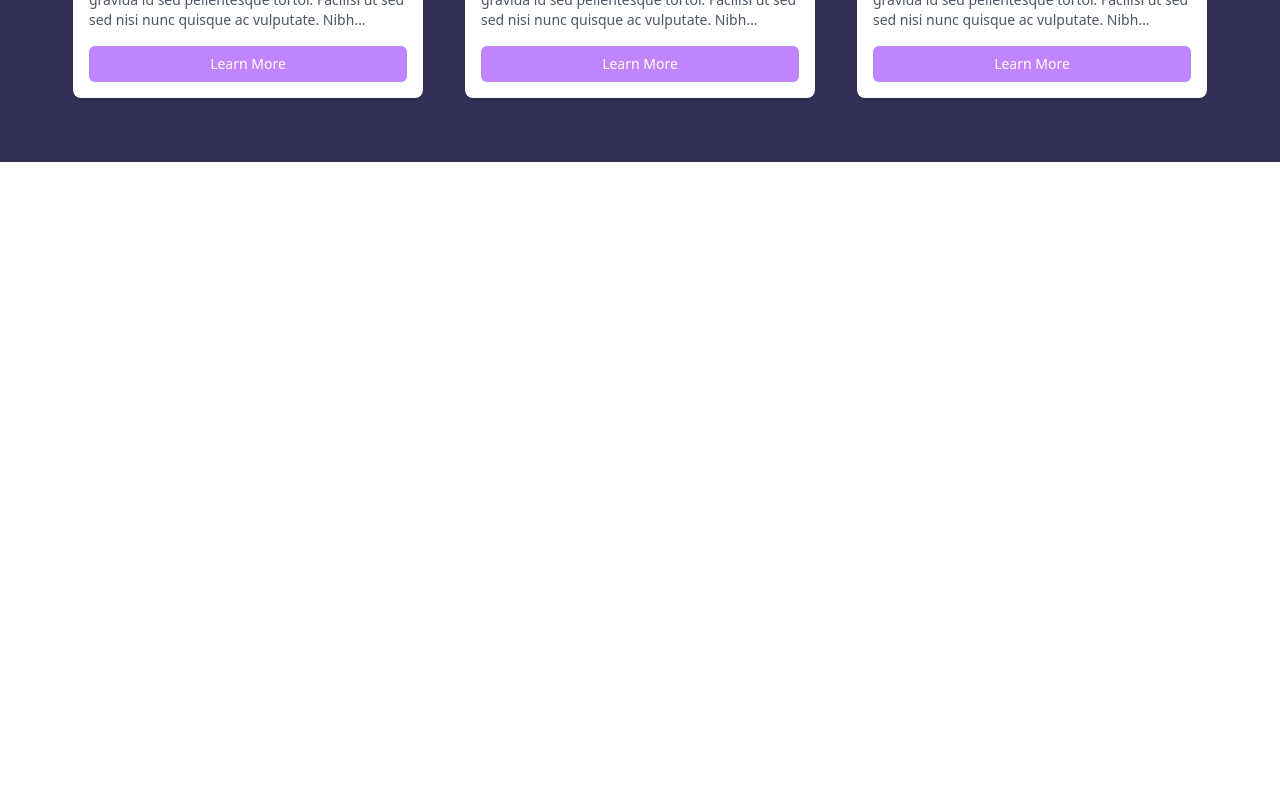
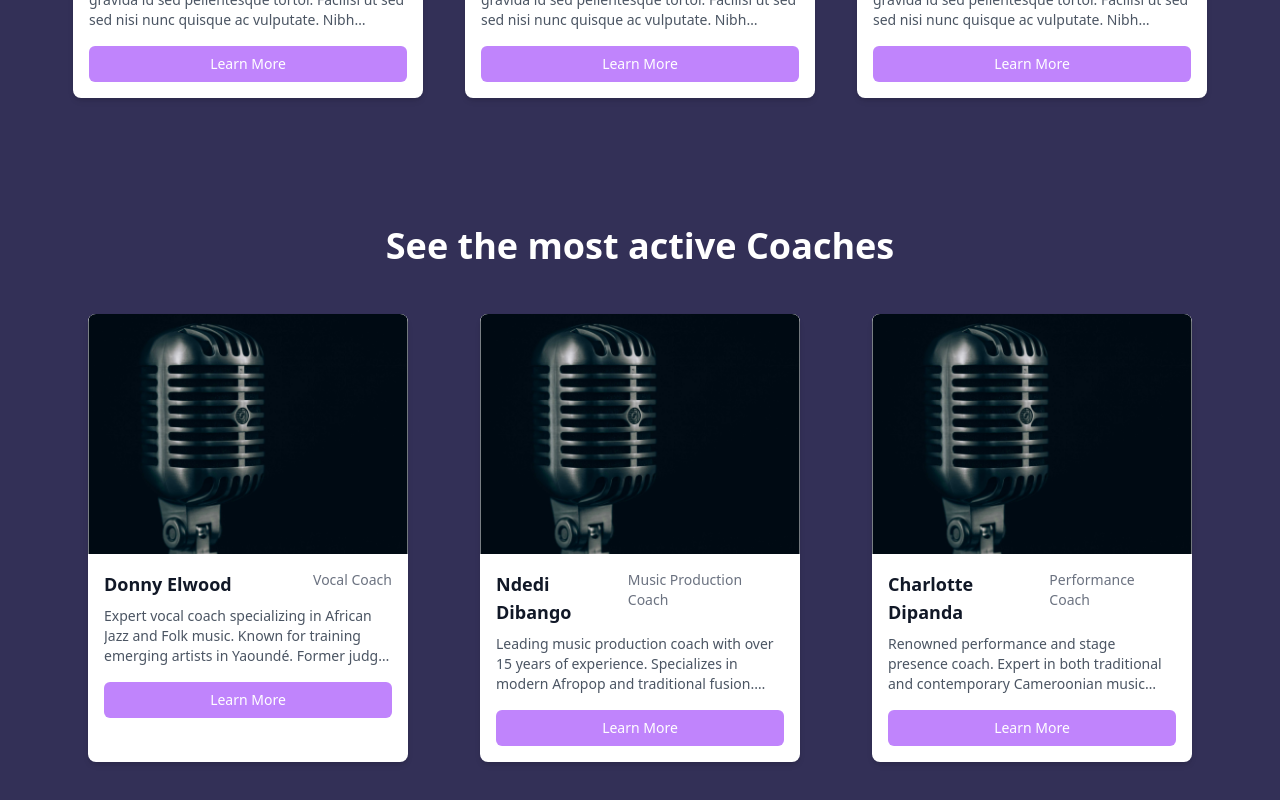
Before and after one commit to christienMD/cimfest-hackathon, a React (Vite) app: page / in a window 1280 px wide. Shown: the part 985-1785 px from the top of the page. Before the commit the page ends 1147 px from the top, so only its background shows below. Built offline with nearby package versions, Linux system fonts and the light colour scheme.

Commit message:
feat: build the active coach section

```diff
--- /dev/null
+++ b/src/components/cards/ActiveCoachCard/ActiveCoachCard.tsx
@@ -0,0 +1,52 @@
+
+interface ActiveCoachCardProps {
+  name: string;
+  role: string;
+  imageUrl: string;
+  description: string;
+  onLearnMore?: () => void;
+  className?: string;
+}
+
+const ActiveCoachCard = ({
+  name,
+  role,
+  imageUrl,
+  description,
+  onLearnMore,
+  className = "",
+}: ActiveCoachCardProps) => {
+  return (
+    <div
+      className={`bg-white rounded-lg shadow-md overflow-hidden ${className}`}
+    >
+      {/* Image Container with reduced height */}
+      <div className="w-full aspect-[4/3] overflow-hidden bg-gray-100">
+        <img
+          src={imageUrl}
+          alt={`${name} - ${role}`}
+          className="w-full h-full object-cover"
+        />
+      </div>
+
+      {/* Content Container */}
+      <div className="p-4">
+        <div className="flex justify-between items-start mb-2">
+          <h3 className="text-lg font-semibold text-gray-900">{name}</h3>
+          <span className="text-sm text-gray-500">{role}</span>
+        </div>
+
+        <p className="text-gray-600 text-sm mb-4 line-clamp-3">{description}</p>
+
+        <button
+          onClick={onLearnMore}
+          className="w-full py-2 bg-purple-400 hover:bg-purple-500 text-white rounded-md transition-colors duration-200 text-sm"
+        >
+          Learn More
+        </button>
+      </div>
+    </div>
+  );
+};
+
+export default ActiveCoachCard;
--- /dev/null
+++ b/src/components/sections/ActiveCoaches/ActiveCoaches.tsx
@@ -0,0 +1,72 @@
+import ActiveCoachCard from "@/components/cards/ActiveCoachCard/ActiveCoachCard";
+
+
+interface Coach {
+  id: string;
+  name: string;
+  role: string;
+  imageUrl: string;
+  description: string;
+}
+
+const coaches: Coach[] = [
+  {
+    id: "1",
+    name: "Donny Elwood",
+    role: "Vocal Coach",
+    imageUrl: "/coach.png",
+    description:
+      "Expert vocal coach specializing in African Jazz and Folk music. Known for training emerging artists in Yaoundé. Former judge on The Voice Afrique and mentor to numerous successful Cameroonian artists.",
+  },
+  {
+    id: "2",
+    name: "Ndedi Dibango",
+    role: "Music Production Coach",
+    imageUrl: "/coach.png",
+    description:
+      "Leading music production coach with over 15 years of experience. Specializes in modern Afropop and traditional fusion. Head of production at Galaxy Records Douala.",
+  },
+  {
+    id: "3",
+    name: "Charlotte Dipanda",
+    role: "Performance Coach",
+    imageUrl: "/coach.png",
+    description:
+      "Renowned performance and stage presence coach. Expert in both traditional and contemporary Cameroonian music styles. Provides masterclasses in artist development and stage craft.",
+  },
+];
+
+const ActiveCoaches = () => {
+  return (
+    <section className="w-full bg-[#333057] overflow-hidden">
+      <div className="container mx-auto px-4 sm:px-6 lg:px-8 py-8 sm:py-12 lg:py-16">
+        {/* Section Header */}
+        <div className="max-w-2xl mx-auto text-center mb-8 sm:mb-12">
+          <h2 className="heading2">
+            See the most <span className="font-bold">active Coaches</span>
+          </h2>
+        </div>
+
+        {/* Coaches Grid */}
+        <div className="grid grid-cols-1 sm:grid-cols-2 lg:grid-cols-3 gap-4 sm:gap-6 max-w-6xl mx-auto">
+          {coaches.map((coach) => (
+            <div key={coach.id} className="flex justify-center">
+              <ActiveCoachCard
+                name={coach.name}
+                role={coach.role}
+                imageUrl={coach.imageUrl}
+                description={coach.description}
+                onLearnMore={() =>
+                  console.log(`Learn more about ${coach.name}`)
+                }
+                className="w-full max-w-[280px] sm:max-w-[320px]"
+              />
+            </div>
+          ))}
+        </div>
+      </div>
+    </section>
+  );
+};
+
+export default ActiveCoaches;
--- a/src/pages/Landing.tsx
+++ b/src/pages/Landing.tsx
@@ -1,3 +1,4 @@
+import ActiveCoaches from "@/components/sections/ActiveCoaches/ActiveCoaches";
 import EngagedArtists from "@/components/sections/EngagedArtists/EngagedArtists";
 import LandingPageHero from "@/components/sections/LandingPageHero/LandingPageHero";
 import Navbar from "@/components/sections/Navbar/Navbar";
@@ -8,6 +9,7 @@ const LandingPage = () => {
       <Navbar />
       <LandingPageHero />
       <EngagedArtists />
+      <ActiveCoaches />
     </div>
   );
 };
```
Also changed, not shown: public/coach.png (added).
